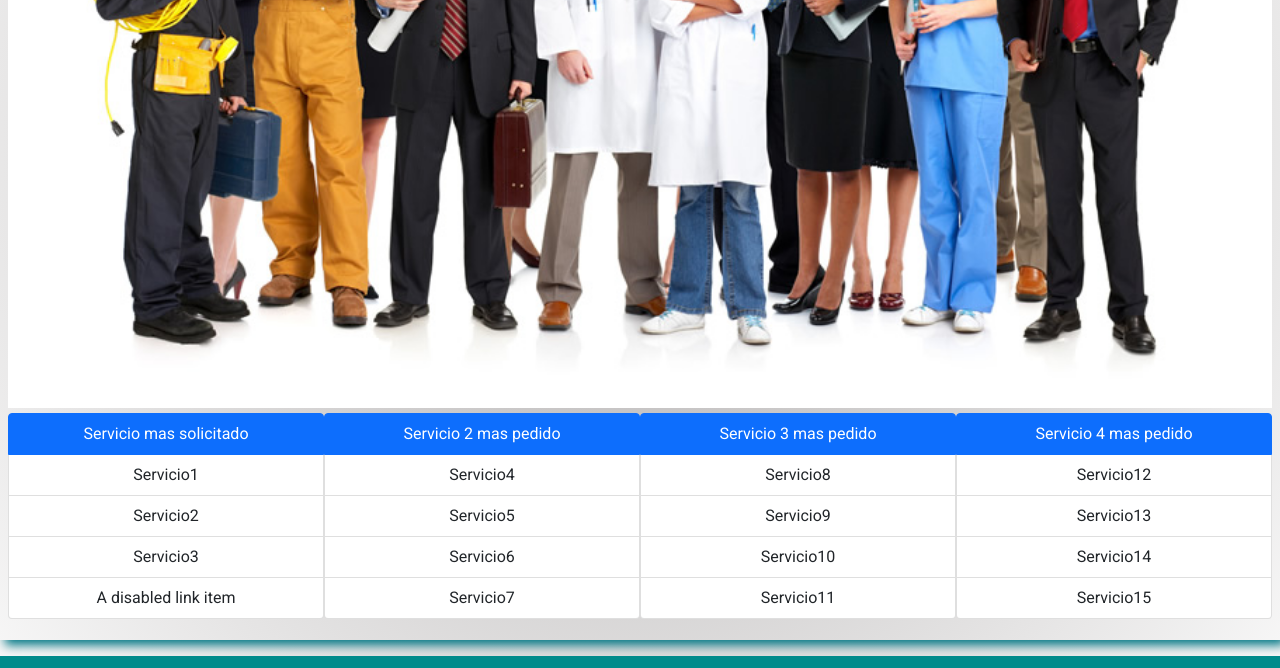
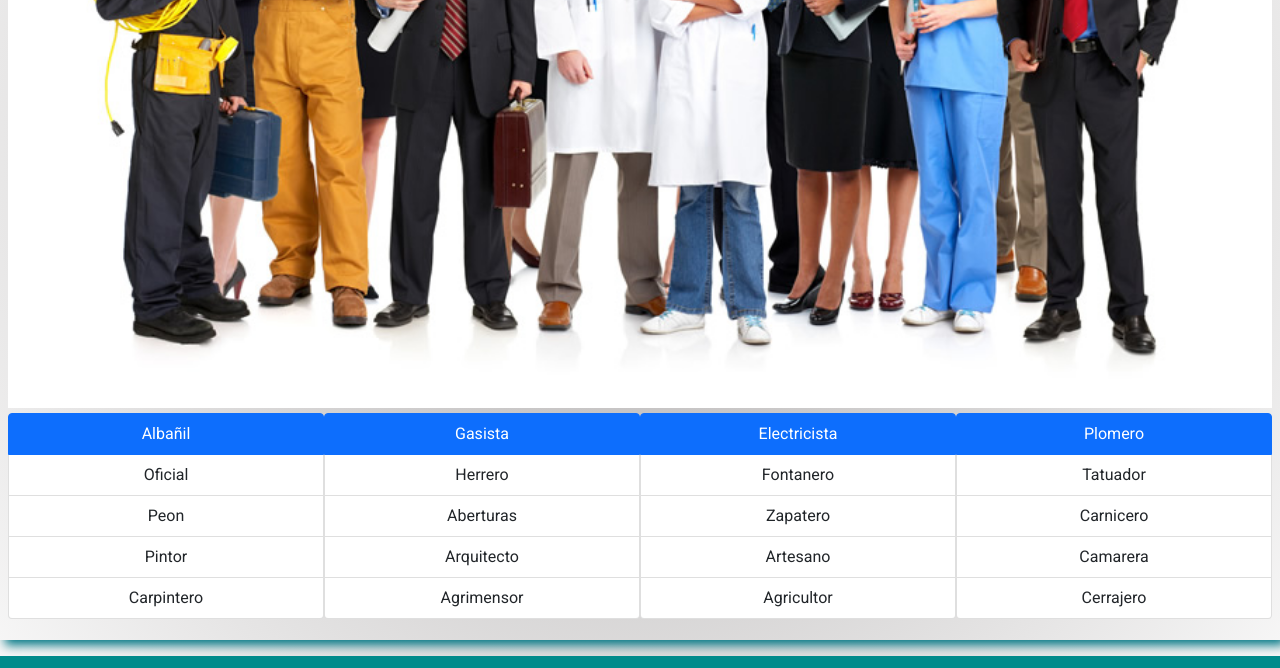
Before and after one commit to alanR2914/MIGO-ROMERO, a website: page pages/Servicios.html in a window 1280 px wide. Shown: the part 500-1168 px from the top of the page. Drawn offline with nearby package versions, Linux system fonts and the light colour scheme; a web font is replaced by a local one.

Commit message:
Migo Final

```diff
--- a/pages/Servicios.html
+++ b/pages/Servicios.html
@@ -54,39 +54,39 @@
                 <img class="img-serv" src="../images/trabajos-carreras.jpg" alt="imagen de servicios">
                 <div class="list-group">
                     <a href="#" class="list-group-item list-group-item-action active" aria-current="true">
-                      Servicio mas solicitado
+                      Albañil
                     </a>
-                    <a href="#" class="list-group-item list-group-item-action">Servicio1</a>
-                    <a href="#" class="list-group-item list-group-item-action">Servicio2</a>
-                    <a href="#" class="list-group-item list-group-item-action">Servicio3</a>
-                    <a href="#" class="list-group-item list-group-item-action">A disabled link item</a>
+                    <a href="#" class="list-group-item list-group-item-action">Oficial</a>
+                    <a href="#" class="list-group-item list-group-item-action">Peon</a>
+                    <a href="#" class="list-group-item list-group-item-action">Pintor</a>
+                    <a href="#" class="list-group-item list-group-item-action">Carpintero</a>
                   </div>
                   <div class="list-group">
                     <a href="#" class="list-group-item list-group-item-action active" aria-current="true">
-                      Servicio 2 mas pedido
+                      Gasista
                     </a>
-                    <a href="#" class="list-group-item list-group-item-action">Servicio4</a>
-                    <a href="#" class="list-group-item list-group-item-action">Servicio5</a>
-                    <a href="#" class="list-group-item list-group-item-action">Servicio6</a>
-                    <a href="#" class="list-group-item list-group-item-action">Servicio7</a>
+                    <a href="#" class="list-group-item list-group-item-action">Herrero</a>
+                    <a href="#" class="list-group-item list-group-item-action">Aberturas</a>
+                    <a href="#" class="list-group-item list-group-item-action">Arquitecto</a>
+                    <a href="#" class="list-group-item list-group-item-action">Agrimensor</a>
                   </div>
                   <div class="list-group">
                     <a href="#" class="list-group-item list-group-item-action active" aria-current="true">
-                      Servicio 3 mas pedido
+                      Electricista
                     </a>
-                    <a href="#" class="list-group-item list-group-item-action">Servicio8</a>
-                    <a href="#" class="list-group-item list-group-item-action">Servicio9</a>
-                    <a href="#" class="list-group-item list-group-item-action">Servicio10</a>
-                    <a href="#" class="list-group-item list-group-item-action ">Servicio11</a>
+                    <a href="#" class="list-group-item list-group-item-action">Fontanero</a>
+                    <a href="#" class="list-group-item list-group-item-action">Zapatero</a>
+                    <a href="#" class="list-group-item list-group-item-action">Artesano</a>
+                    <a href="#" class="list-group-item list-group-item-action ">Agricultor</a>
                   </div>
                   <div class="list-group">
                     <a href="#" class="list-group-item list-group-item-action active" aria-current="true">
-                      Servicio 4 mas pedido
+                      Plomero
                     </a>
-                    <a href="#" class="list-group-item list-group-item-action">Servicio12</a>
-                    <a href="#" class="list-group-item list-group-item-action">Servicio13</a>
-                    <a href="#" class="list-group-item list-group-item-action">Servicio14</a>
-                    <a href="#" class="list-group-item list-group-item-action">Servicio15</a>
+                    <a href="#" class="list-group-item list-group-item-action">Tatuador</a>
+                    <a href="#" class="list-group-item list-group-item-action">Carnicero</a>
+                    <a href="#" class="list-group-item list-group-item-action">Camarera</a>
+                    <a href="#" class="list-group-item list-group-item-action">Cerrajero</a>
                   </div>
         </section>
     </main>
```
Also changed, not shown: pages/nosotros.html (+7 -7 lines), pages/novedades.html (+6 -6 lines).
